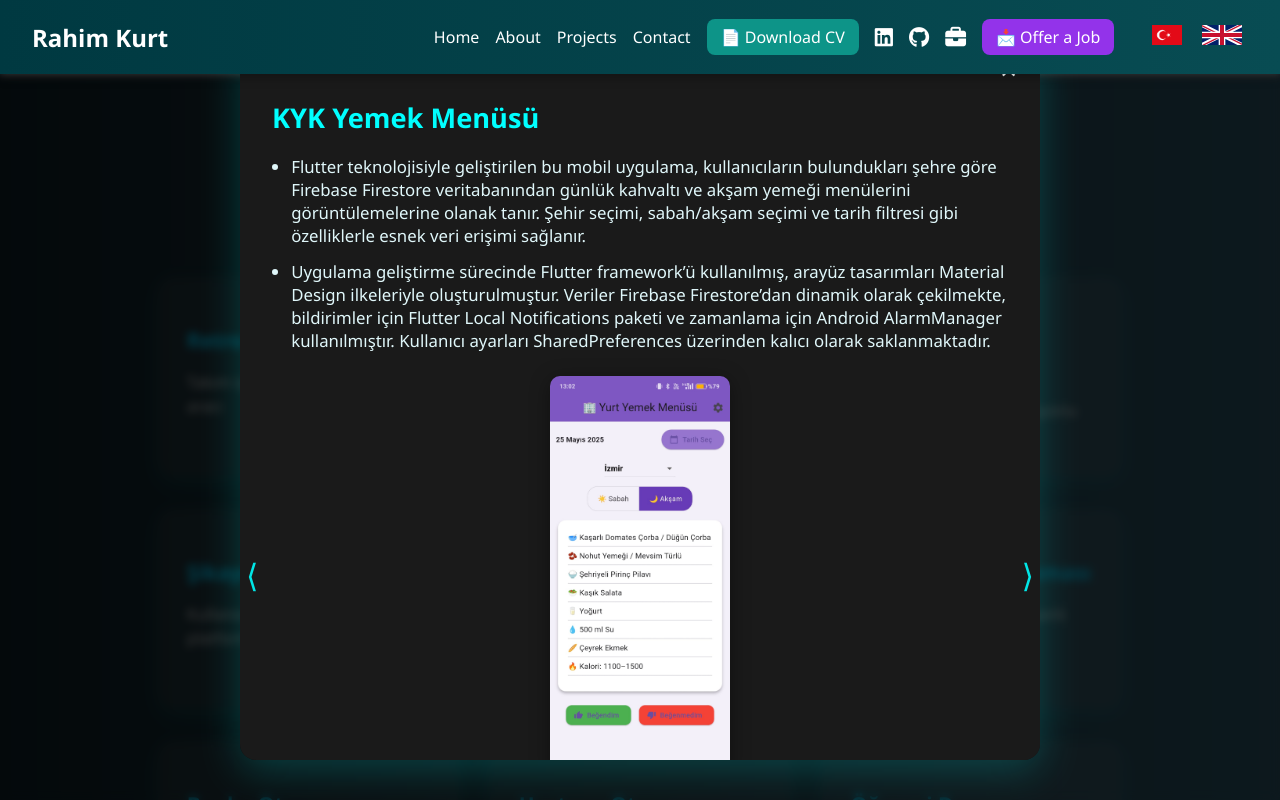
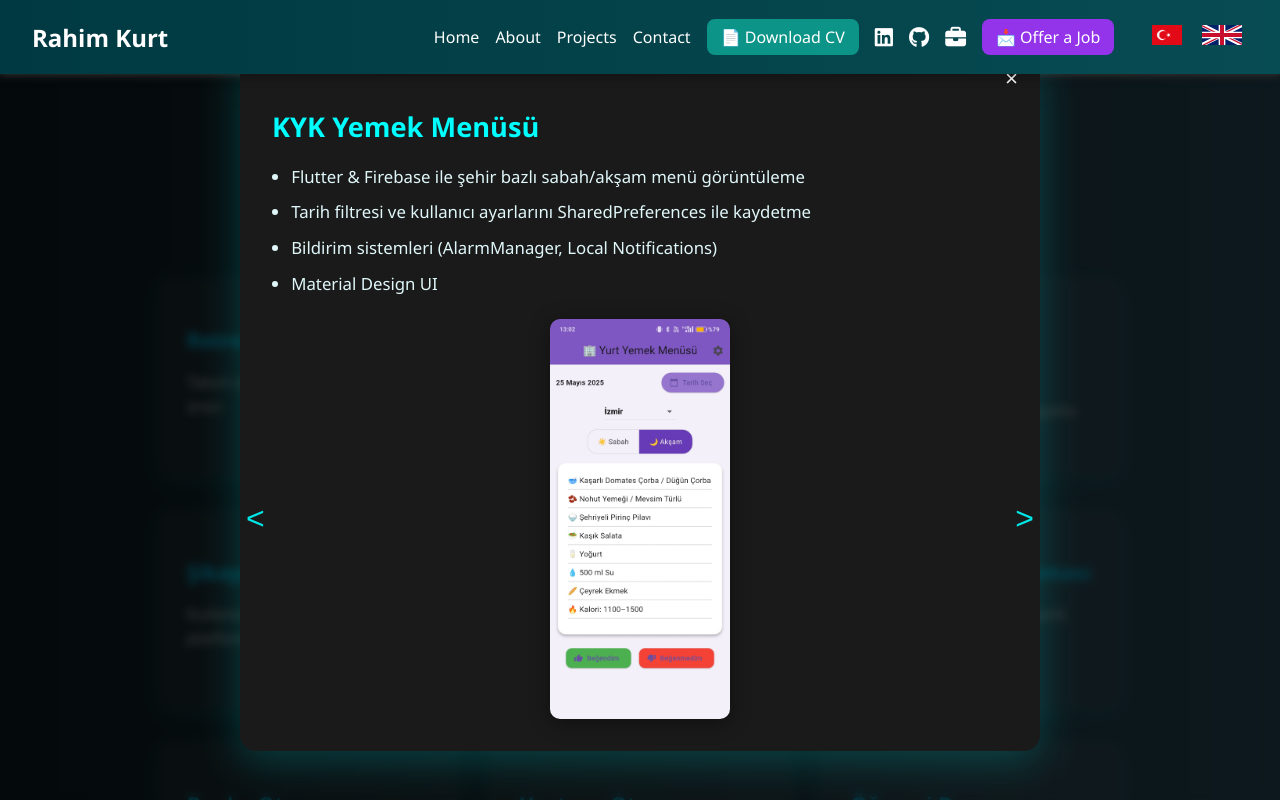
Before and after one commit to rahimkurt7/rahim-portfolio, a React (Create React App) app: page /projects in a window 1280 px wide. Both pictures are taken after a click on the element 640 px from the left and 376 px from the top of the page. Built offline with nearby package versions, Linux system fonts and the light colour scheme.

Commit message:
proje sayfası

```diff
--- a/src/pages/Projects.css
+++ b/src/pages/Projects.css
@@ -1,3 +1,4 @@
+/* Projects.css */
 .projects-container {
   padding: 4rem 2rem;
   background: linear-gradient(to right, #0f2027, #203a43, #2c5364);
@@ -97,19 +98,12 @@
 }
 
 .modal-gallery img {
-  width: 320px;
-  max-width: 100%;
-  border-radius: 10px;
-  object-fit: cover;
-  box-shadow: 0 4px 20px rgba(0,0,0,0.4);
-  transition: transform 0.3s ease;
-
   max-height: 50vh;
   width: auto;
   object-fit: contain;
   border-radius: 10px;
-
-
+  box-shadow: 0 4px 20px rgba(0,0,0,0.4);
+  transition: transform 0.3s ease;
 }
 
 .nav-button {
@@ -166,6 +160,7 @@
     display: none;
   }
 }
+
 .fullscreen-overlay {
   position: fixed;
   inset: 0;
--- a/src/pages/Projects.js
+++ b/src/pages/Projects.js
@@ -1,196 +1,180 @@
-import React, { useState } from 'react';
-import { motion } from 'framer-motion';
+import React, { useState, useEffect } from 'react';
 import './Projects.css';
 
-const projectList = [
+const projectData = [
   {
     title: 'Retro Tool',
-    short: 'Takım içi geribildirim yönetim aracı',
-     details: [
-      'Takım içi retrospektif toplantılar için geliştirilen kapsamlı bir uygulamadır.',
-      'Kullanıcılar post-it kartları oluşturabilir, bu kartları kategoriye göre gruplayabilir ve takım üyeleriyle paylaşabilir.',
-      'Her kategori (Mad, Sad, Glad, Learned, Suggestion) kendi panelinde gösterilir ve kartlara emoji atanabilir.',
-      'Kullanıcılar grafik sayfasında sprint verilerini analiz edebilir, kullanıcı/kategori/sprint filtrelemeleriyle özelleştirilmiş grafikler görüntüleyebilir.',
-      'Export özelliği sayesinde bu verileri PDF veya Excel olarak dışa aktarabilir.',
-      'Geliştirici modülü sayesinde admin yetkileri atanabilir, MS Teams entegrasyonu ile toplantı linkleri düzenlenebilir.',
-      'React (frontend), .NET Core (backend) ve MSSQL (veritabanı) teknolojileriyle geliştirildi.',
-      'JWT kimlik doğrulama, yetkili kullanıcı kontrolü ve dinamik UI/UX ile güçlü bir yazılım deneyimi sunar.'
-    ],
-    images: ['/r0.png', '/r1.png','/r2.png', '/r3.png','/r4.png', '/r5.png','/r6.png'],
-      link: 'https://github.com/rahimkurt7/retro-tool'
+    description: 'Takım içi geribildirim yönetim aracı',
+    images: ['/r0.png', '/r1.png', '/r2.png', '/r3.png', '/r4.png', '/r5.png', '/r6.png'],
+    features: [
+      'Retrospektif toplantılar için post-it kart oluşturma ve kategorilere ayırma',
+      'Mad, Sad, Glad, Learned, Suggestion panelleri',
+      'Sprint bazlı grafikler ve kullanıcı/kategori/sprint filtreleme',
+      'Export: PDF / Excel',
+      'Admin paneli, MS Teams entegrasyonu',
+      'React (.frontend), .NET Core (backend), MSSQL',
+      'JWT kimlik doğrulama ve dinamik UI/UX'
+    ]
   },
   {
     title: 'KYK Yemek Menüsü',
-    short: '81 il için KYK yemek bilgilerini sunan uygulama',
-    details: [
-       'Flutter teknolojisiyle geliştirilen bu mobil uygulama, kullanıcıların bulundukları şehre göre Firebase Firestore veritabanından günlük kahvaltı ve akşam yemeği menülerini görüntülemelerine olanak tanır. Şehir seçimi, sabah/akşam seçimi ve tarih filtresi gibi özelliklerle esnek veri erişimi sağlanır.',
-
-  'Uygulama geliştirme sürecinde Flutter framework’ü kullanılmış, arayüz tasarımları Material Design ilkeleriyle oluşturulmuştur. Veriler Firebase Firestore’dan dinamik olarak çekilmekte, bildirimler için Flutter Local Notifications paketi ve zamanlama için Android AlarmManager kullanılmıştır. Kullanıcı ayarları SharedPreferences üzerinden kalıcı olarak saklanmaktadır.',
-
-    ],
-    images: ['/kyk0.jpg', '/kyk2.jpg','/kyk1.jpg', '/kyk3.jpg','/kyk4.jpg', '/kyk1.jpg']
+    description: 'Flutter ile geliştirilen, günlük menü takibi',
+    images: ['/kyk0.jpg', '/kyk2.jpg', '/kyk1.jpg', '/kyk3.jpg', '/kyk4.jpg', '/kyk1.jpg'],
+    features: [
+      'Flutter & Firebase ile şehir bazlı sabah/akşam menü görüntüleme',
+      'Tarih filtresi ve kullanıcı ayarlarını SharedPreferences ile kaydetme',
+      'Bildirim sistemleri (AlarmManager, Local Notifications)',
+      'Material Design UI'
+    ]
   },
   {
     title: 'VR Yangın Simülasyonu',
-    short: 'VR tabanlı eğitim simülasyonu',
-    details: [
-      'Unity ve C# kullanılarak geliştirilen bu proje, sanal gerçeklik (VR) gözlükleri aracılığıyla kullanıcıların yangın söndürme pratiği yapabilmesini sağlar. Gerçek zamanlı etkileşim ve sürükleyici deneyim sunarak kullanıcıyı olayın içine çeker.',
-
-  'Proje, kurum içi eğitimlerde kullanılması amacıyla tasarlanmış olup, özellikle yangın anında doğru müdahale becerilerinin kazandırılmasını hedefler. Gerçekçi ortam modellemeleri, yangın simülasyonları ve kullanıcı yönlendirmeleri ile eğitim sürecine katkı sağlar.',
-
-  'TÜBİTAK destekli bu proje, iş sağlığı ve güvenliği alanında yenilikçi bir çözüm sunmayı amaçlar. Eğitim verimliliğini artırmak ve pratik öğrenme fırsatı yaratmak için geliştirilmiştir.'
-    ],
-    images: ['/t1.jpeg', '/t2.jpeg', '/t3.jpeg']
+    description: 'VR tabanlı eğitim simülasyonu',
+    images: ['/t1.jpeg', '/t2.jpeg', '/t3.jpeg'],
+    features: [
+      'Unity ve C# ile geliştirilen yangın söndürme uygulaması',
+      'Gerçek zamanlı etkileşim ve VR gözlük desteği',
+      'TÜBİTAK destekli, iş sağlığı ve güvenliği eğitimi için tasarlandı'
+    ]
   },
   {
     title: 'ŞikayetVar Klonu',
-    short: 'Kullanıcı-şirket iletişim platformu',
-    details: [
-      'HTML, CSS, JavaScript ve Bootstrap kullanılarak geliştirilen bu web tabanlı projede, kullanıcıların sisteme şikayet girişi yapabilmeleri ve firmaların bu şikayetlere yanıt verebilmeleri sağlanmıştır.',
-
-  'Kullanıcı dostu arayüzü ve temel form işlevleriyle, etkileşimli bir şikayet yönetim süreci simüle edilmiştir. Kullanıcılar kolayca şikayet oluşturabilirken, firmalar da yanıtlarını sistem üzerinden görüntüleyebilir.',
-
-  'Bu proje, basit bir şikayet yönetim sistemi simülasyonu olarak tasarlanmış olup, müşteri hizmetleri ve kullanıcı etkileşimi konularında temel bir deneyim sunmayı amaçlamaktadır.'
-    ],
-    images: ['/images/sikayet1.jpg']
+    description: 'Kullanıcı-şirket iletişim platformu',
+    images: ['/images/sikayet1.jpg'],
+    features: [
+      'HTML, CSS, JavaScript ve Bootstrap ile temel şikayet yönetim sistemi',
+      'Kullanıcı ve firma etkileşimi, form tabanlı şikayet oluşturma'
+    ]
   },
   {
     title: 'Adım Sayar Uygulaması',
-    short: 'Mobil adım takip aracı',
-    details: [
-      'React Native ve Expo ile geliştirildi.',
-      'Cihazın sensörlerinden alınan verilerle adım sayımı yapılır.',
-      'Kullanıcılara gün içi yürüyüş takibi ve mesafe analizi sunar.'
-    ],
-    images: ['/a0.jpeg','/a1.png','/a2.png']
+    description: 'Mobil adım takip aracı',
+    images: ['/a0.jpeg', '/a1.png', '/a2.png'],
+    features: [
+      'React Native ve Expo ile geliştirildi',
+      'Cihaz sensörlerinden alınan verilerle adım sayımı',
+      'Mesafe analizi ve günlük yürüyüş takibi'
+    ]
   },
   {
     title: 'Mobil Rota Uygulaması',
-    short: 'Sporcular için konum tabanlı rota uygulaması',
-    details: [
-    'Bu mobil uygulama, çapraz platform desteği sunan React Native teknolojisi kullanılarak geliştirilmiştir. Modern kullanıcı arayüzü ve performans odaklı yapısı sayesinde hem Android hem de iOS cihazlarda sorunsuz çalışmaktadır.',
-  'Uygulama; kullanıcının konum bilgilerini alarak günlük adım sayısını ve yürüyüş rotasını gerçek zamanlı olarak takip eder. Cihazın sensörleri ve konum servisleri ile entegre çalışan adım sayacı, günlük aktiviteyi otomatik olarak hesaplar. Ayrıca harita tabanlı rota takibi ile kullanıcının geçmiş hareketleri görselleştirilebilir.',
-  'Firebase altyapısı sayesinde kullanıcı verileri bulut ortamında saklanır ve senkronize edilir. Böylece farklı cihazlarda bile kullanıcı verileri kaybolmadan korunur. Uygulama, kişisel sağlık takibi ve hareket izleme konusunda kullanıcıya pratik bir dijital asistan deneyimi sunar.'
-    ],
-    images: ['/o0.jpeg','/o1.jpeg','/o2.jpeg','/o3.jpeg',]
+    description: 'Sporcular için konum tabanlı rota uygulaması',
+    images: ['/o0.jpeg', '/o1.jpeg', '/o2.jpeg', '/o3.jpeg'],
+    features: [
+      'React Native ile geliştirildi, konum tabanlı adım sayacı',
+      'Firebase entegrasyonu, geçmiş rota takibi',
+      'Sağlık takibi için kullanıcı dostu arayüz'
+    ]
   },
   {
     title: 'Banka Otomasyonu',
-    short: 'Müşteri ve hesap yönetimi sistemi',
-    details: [
-      'Bu masaüstü uygulama, C# programlama dili ve SQL Server veritabanı kullanılarak geliştirilmiştir. Katmanlı mimari yapısıyla, hem veri yönetimi hem de kullanıcı etkileşimi açısından ölçeklenebilir bir sistem sunmaktadır.',
-  'Uygulama içerisinde müşteri kayıt işlemleri, yeni hesap açma, hesaplar arası para transferi, bakiye görüntüleme ve işlem geçmişi gibi bankacılık fonksiyonları yer almaktadır. Tüm finansal işlemler, SQL Server üzerinde güvenli bir şekilde kaydedilir ve yönetilir.',
-  'Kullanıcı dostu arayüzü sayesinde bankacılık işlemleri sade, anlaşılır ve gerçekçi bir şekilde simüle edilmiştir. Bu proje, temel bankacılık sistemlerinin nasıl çalıştığını kavramak isteyenler için öğretici ve uygulamalı bir örnek niteliğindedir.'
-    ],
-    images: []
+    description: 'Müşteri ve hesap yönetimi sistemi',
+    images: [],
+    features: [
+      'C# ve SQL Server ile masaüstü uygulama',
+      'Müşteri kayıt, hesap açma, para transferi, bakiye görüntüleme',
+      'Katmanlı mimari ve güvenli veri yönetimi'
+    ]
   },
   {
     title: 'Hastane Otomasyonu',
-    short: 'Hasta ve doktor yönetim sistemi',
-    details: [
-      'Bu masaüstü uygulama, C# programlama dili ve PostgreSQL veritabanıyla iletişim sağlayan Npgsql kütüphanesi kullanılarak geliştirilmiştir. Proje, modern yazılım mimarileri göz önünde bulundurularak katmanlı yapı şeklinde tasarlanmıştır.',
-  'Uygulama; hasta kayıt işlemleri, randevu oluşturma ve yönetme, doktor bilgilerini düzenleme ve listeleme, poliklinik seçimi gibi birçok temel hastane içi işlevi kapsamaktadır. Kullanıcı arayüzü aracılığıyla yeni hasta kaydı alınabilir, mevcut hastalara randevu tanımlanabilir ve doktorlara göre filtreleme yapılabilir. Tüm veriler güvenli bir şekilde PostgreSQL veritabanında saklanmaktadır.',
-  'Bu proje, küçük ve orta ölçekli sağlık kuruluşlarında kullanılabilecek düzeyde, hastane içi süreçlerin dijital ortamda takibini ve yönetimini sağlayan işlevsel bir otomasyon sistemidir. Rutin işlemleri hızlandırmak, veri bütünlüğünü korumak ve kullanıcı dostu bir deneyim sunmak amacıyla geliştirilmiştir.'
-    ],
-    images: []
+    description: 'Hasta ve doktor yönetim sistemi',
+    images: [],
+    features: [
+      'C# ve PostgreSQL ile geliştirildi, Npgsql kullanıldı',
+      'Hasta/doktor/randevu yönetimi, poliklinik işlemleri',
+      'Katmanlı yapı ve kullanıcı dostu arayüz'
+    ]
   },
   {
     title: 'Öğrenci Ders Otomasyonu',
-    short: 'Öğrenci dersi ve not bilgisi yönetimi',
-    details: [
-
-  'C# programlama dili ve PostgreSQL veritabanı için Npgsql kütüphanesi kullanılarak geliştirilen bu masaüstü uygulama, temel bir öğrenci bilgi sistemi işlevi görmektedir.',
-  'Uygulama; öğrenci ekleme, ders atama, not girişi ve not görüntüleme gibi modülleri içermektedir. Kullanıcı arayüzü üzerinden kolayca veri girişi yapılabilir ve güncel bilgiler sistemde takip edilebilir.',
-  'Basit arayüzüne rağmen işlevselliği yüksek olan bu proje, öğrenci işleri yönetim süreçlerinin dijital ortama aktarılması konusunda temel bir örnek teşkil etmektedir.'
-
-
-    ],
-    images: []
+    description: 'Öğrenci dersi ve not bilgisi yönetimi',
+    images: [],
+    features: [
+      'C# ve PostgreSQL ile geliştirilen masaüstü uygulama',
+      'Öğrenci ekleme, ders atama, not girme ve görüntüleme',
+      'Basit ama işlevsel öğrenci bilgi sistemi'
+    ]
   },
   {
     title: 'Arduino ile Pong Game',
-    short: 'Arduino ile geliştirilmiş fiziksel oyun',
-    details: [
-
-  'Arduino geliştirme kartı kullanılarak klasik Pong oyunu donanım tabanlı olarak geliştirildi. Bu proje, mikrodenetleyici ile oyun mantığının nasıl entegre edileceğini uygulamalı olarak göstermektedir.',
-  'Oyunun top ve paddle (raket) animasyonları, LED matrix ekran üzerinde gerçek zamanlı olarak görüntülenmektedir. Kullanıcı, butonlar aracılığıyla paddle’ı kontrol edebilir ve topun hareketine tepki verebilir.',
-  'Bu çalışma, donanım tabanlı oyun geliştirme konusunda temel bir pratik sunmakta olup, hem elektronik hem de yazılım bileşenlerinin birlikte çalıştığı interaktif bir oyun deneyimi sağlamaktadır.'
-
-
-    ],
-    images: []
+    description: 'Arduino ile geliştirilmiş fiziksel oyun',
+    images: [],
+    features: [
+      'Arduino ile klasik Pong oyunu donanım tabanlı geliştirildi',
+      'LED matrix ekran üzerinde paddle ve top animasyonu',
+      'Butonlarla kontrol edilen interaktif oyun deneyimi'
+    ]
   }
 ];
 
 function Projects() {
-  const [selected, setSelected] = useState(null);
-  const [activeIndex, setActiveIndex] = useState(0);
-  const [fullscreenImg, setFullscreenImg] = useState(null);
+  const [selectedProject, setSelectedProject] = useState(null);
+  const [imageIndex, setImageIndex] = useState(0);
 
-  const handleNext = () => {
-    setActiveIndex((prev) => (prev + 1) % selected.images.length);
+  useEffect(() => {
+    const handleKeyDown = (e) => {
+      if ((e.key === 'Escape' || e.key === 'Backspace') && selectedProject !== null) {
+        setSelectedProject(null);
+      }
+    };
+    document.addEventListener('keydown', handleKeyDown);
+    return () => document.removeEventListener('keydown', handleKeyDown);
+  }, [selectedProject]);
+
+  const openProject = (index) => {
+    setSelectedProject(index);
+    setImageIndex(0);
   };
 
-  const handlePrev = () => {
-    setActiveIndex((prev) => (prev - 1 + selected.images.length) % selected.images.length);
+  const closeProject = () => {
+    setSelectedProject(null);
+  };
+
+  const nextImage = () => {
+    if (selectedProject !== null) {
+      const project = projectData[selectedProject];
+      setImageIndex((prev) => (prev + 1) % project.images.length);
+    }
+  };
+
+  const prevImage = () => {
+    if (selectedProject !== null) {
+      const project = projectData[selectedProject];
+      setImageIndex((prev) => (prev - 1 + project.images.length) % project.images.length);
+    }
   };
 
   return (
-    <div className="projects-container">
+    <div className="projects-container" id="projects">
       <h2 className="projects-title">Projelerim</h2>
+
       <div className="projects-grid">
-        {projectList.map((proj, index) => (
-          <motion.div
-            key={index}
-            className="project-card"
-            whileHover={{ scale: 1.05 }}
-            onClick={() => {
-              setSelected(proj);
-              setActiveIndex(0);
-            }}
-          >
-            <h3>{proj.title}</h3>
-            <p>{proj.short}</p>
-          </motion.div>
+        {projectData.map((project, index) => (
+          <div key={index} className="project-card" onClick={() => openProject(index)}>
+            <h3>{project.title}</h3>
+            <p>{project.description}</p>
+          </div>
         ))}
       </div>
 
-      {selected && (
-        <div className="project-modal" onClick={() => setSelected(null)}>
-          <div className="modal-content" onClick={(e) => e.stopPropagation()}>
-            <button className="close-button" onClick={() => setSelected(null)}>✕</button>
-            <h3>{selected.title}</h3>
+      {selectedProject !== null && (
+        <div className="project-modal">
+          <div className="modal-content">
+            <button className="close-button" onClick={closeProject}>&times;</button>
+            <h3>{projectData[selectedProject].title}</h3>
             <ul>
-              {selected.details.map((line, i) => <li key={i}>{line}</li>)}
+              {projectData[selectedProject].features.map((item, i) => (
+                <li key={i}>{item}</li>
+              ))}
             </ul>
-            {selected.link && (
-              <p style={{ marginTop: '1rem' }}>
-                <a href={selected.link} target="_blank" rel="noopener noreferrer" style={{ color: '#00e6e6', textDecoration: 'underline' }}>
-                  Proje GitHub Sayfası ↗
-                </a>
-              </p>
-            )}
-            {selected.images.length > 0 && (
+            {projectData[selectedProject].images.length > 0 && (
               <div className="modal-gallery">
-                <button className="nav-button left" onClick={handlePrev}>⟨</button>
-                <img
-                  src={selected.images[activeIndex]}
-                  alt={`project-${activeIndex}`}
-                  onClick={() => setFullscreenImg(selected.images[activeIndex])}
-                  style={{ cursor: 'zoom-in' }}
-                />
-                <button className="nav-button right" onClick={handleNext}>⟩</button>
+                <button className="nav-button left" onClick={prevImage}>&lt;</button>
+                <img src={projectData[selectedProject].images[imageIndex]} alt="Project Screenshot" />
+                <button className="nav-button right" onClick={nextImage}>&gt;</button>
               </div>
             )}
-          </div>
-        </div>
-      )}
-
-      {fullscreenImg && (
-        <div className="fullscreen-overlay" onClick={() => setFullscreenImg(null)}>
-          <div className="fullscreen-content" onClick={(e) => e.stopPropagation()}>
-            <button className="close-button" onClick={() => setFullscreenImg(null)}>✕</button>
-            <img src={fullscreenImg} alt="fullscreen" />
           </div>
         </div>
       )}
```
